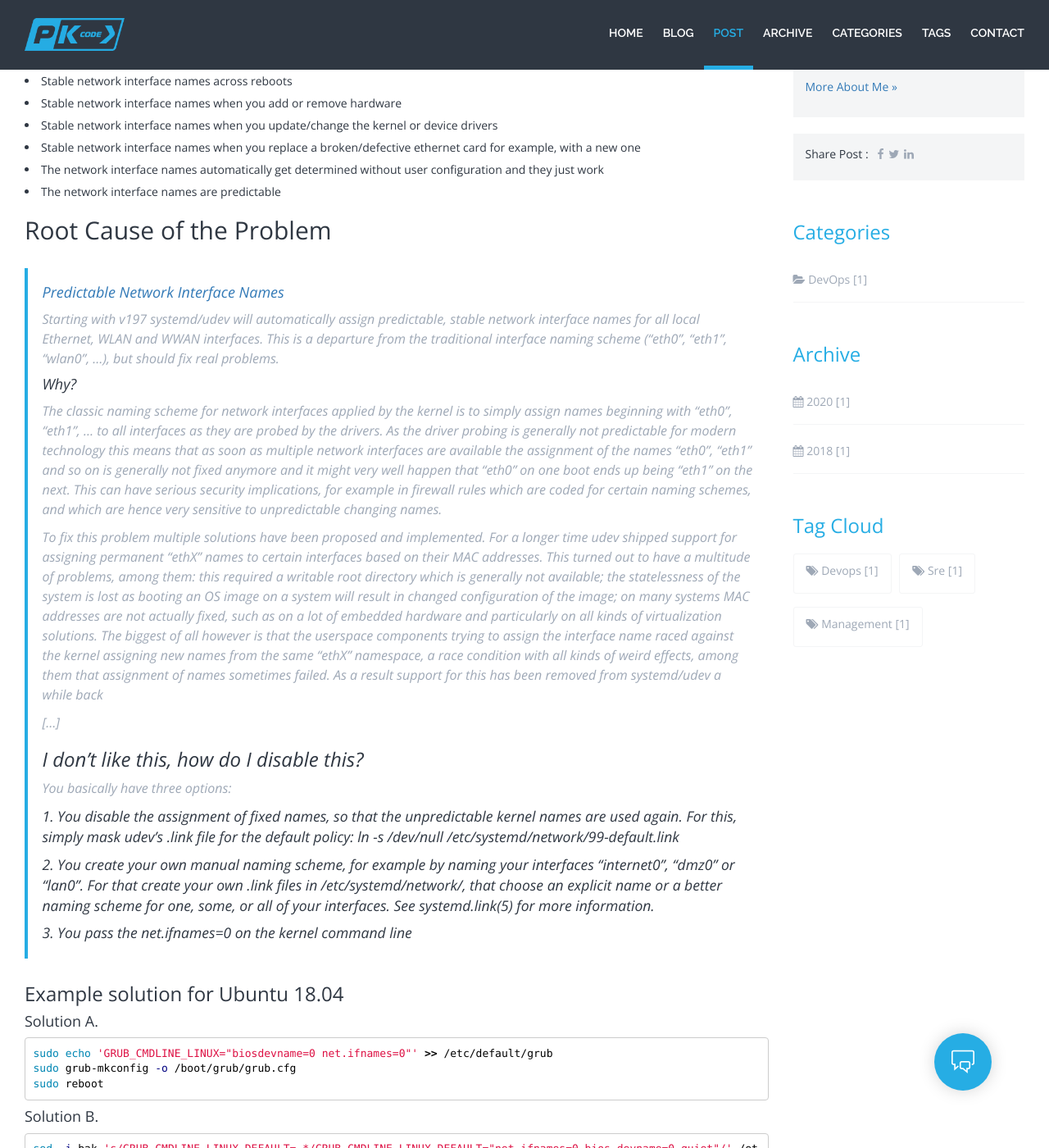
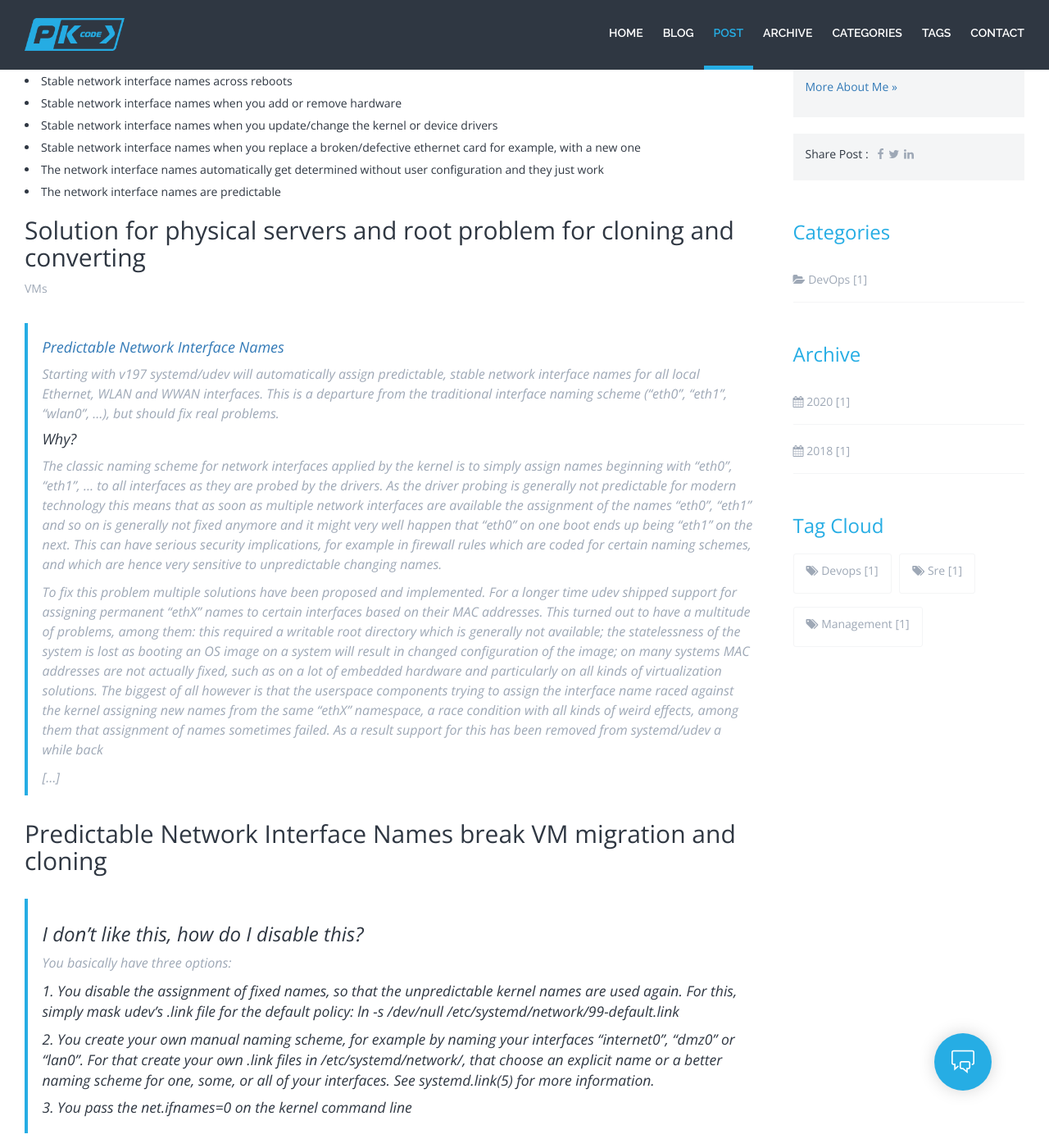
Before and after one commit to bitroniq/bitroniq.github.io, a Jekyll site: the page built from _posts/2020-07-28-consistent-network-interface-names.md, in a window 1280 px wide and 1400 px high, scrolled down 1077 px. Shown: the whole window at 82% size. Built offline with Jekyll 4.4.1, drawn with Linux system fonts in a browser that asks for light colours; comment, search, counter and statistics services are not loaded.

Commit message:
Update 2020-07-28-consistent-network-interface-names.md

```diff
--- a/_posts/2020-07-28-consistent-network-interface-names.md
+++ b/_posts/2020-07-28-consistent-network-interface-names.md
@@ -37,7 +37,8 @@ provide the following benefits:
   configuration and they just work
 * The network interface names are predictable
 
-## Root Cause of the Problem
+## Solution for physical servers and root problem for cloning and converting
+VMs
 
 > #### [Predictable Network Interface Names](https://www.freedesktop.org/wiki/Software/systemd/PredictableNetworkInterfaceNames/)
 >
@@ -74,7 +75,9 @@ provide the following benefits:
 > support for this has been removed from systemd/udev a while back
 >
 > [...]
->
+
+## Predictable Network Interface Names break VM migration and cloning
+
 > ### I don't like this, how do I disable this?
 >
 > You basically have three options:
```
